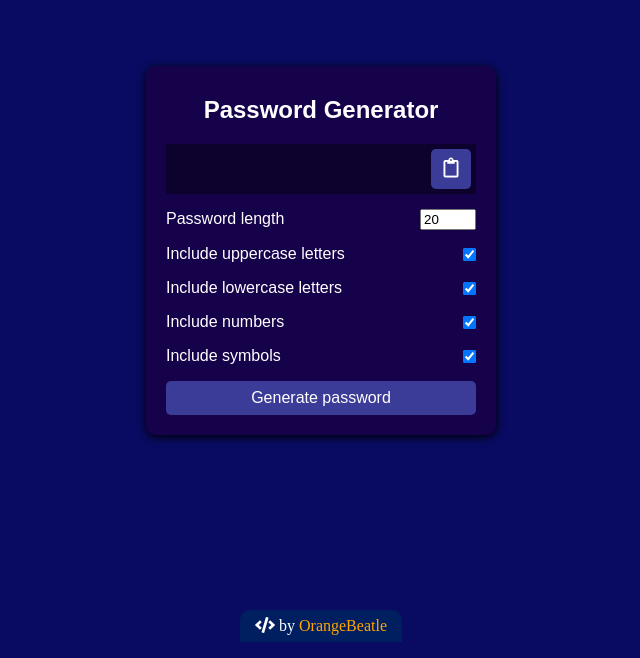
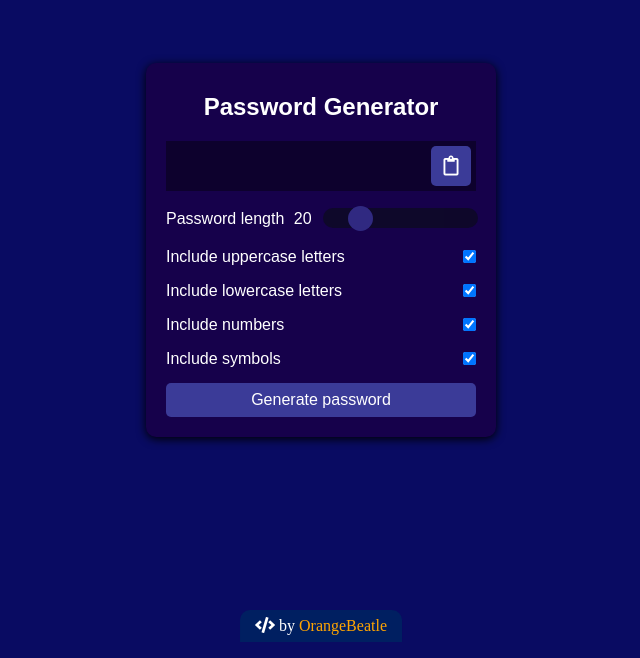
Before and after one commit to Jameszdev/Orange-Password-Generator, a plain HTML site: page index.html in a window 1280 px wide. Shown: the part 158-816 px from the top of the page, without its empty margins (319-959 px from the left). Drawn offline with Linux system fonts and the light colour scheme; a web font is replaced by a local one.

Commit message:
Added a slidebar as password length input

```diff
--- a/index.html
+++ b/index.html
@@ -28,7 +28,11 @@
 	<div class="settings">
 		<div class="setting">
 			<label>Password length</label>
-			<input type="number" id="length" min='4' max='20' value='20' />
+			<span id="selectedValue">20</span>
+			<div class="slidecontainer">
+				<input type="range" min="1" max="100" value="20" class="slider" id="myRange">
+			  </div>
+			<!-- <input type="number" id="length" min='4' max='20' value='20' /> -->
 		</div>
 		<div class="setting">
 			<label>Include uppercase letters</label>
--- a/main.css
+++ b/main.css
@@ -147,3 +147,46 @@ input[type=checkbox] {
 		right: 10px;
 	}
 }
+
+
+.slidecontainer {
+	width: 50%; /* Width of the outside container */
+  }
+
+  /* The slider itself */
+  .slider {
+	-webkit-appearance: none;  /* Override default CSS styles */
+	appearance: none;
+	width: 100%; /* Full-width */
+	height: 20px; /* Specified height */
+	background: #0b0b1d;
+	outline: none; /* Remove outline */
+	opacity: 0.7; /* Set transparency (for mouse-over effects on hover) */
+	-webkit-transition: .2s; /* 0.2 seconds transition on hover */
+	transition: opacity .2s;
+	border-radius: 20px;
+
+  }
+
+  /* Mouse-over effects */
+  .slider:hover {
+	opacity: 1; /* Fully shown on mouse-over */
+  }
+
+  /* The slider handle (use -webkit- (Chrome, Opera, Safari, Edge) and -moz- (Firefox) to override default look) */
+  .slider::-webkit-slider-thumb {
+	-webkit-appearance: none; /* Override default look */
+	appearance: none;
+	width: 25px; /* Set a specific slider handle width */
+	height: 25px; /* Slider handle height */
+	background: #3B3B98; /* Green background */
+	cursor: pointer; /* Cursor on hover */
+	border-radius: 20px;
+  }
+
+  .slider::-moz-range-thumb {
+	width: 25px; /* Set a specific slider handle width */
+	height: 25px; /* Slider handle height */
+	background: #3B3B98; /* Green background */
+	cursor: pointer; /* Cursor on hover */
+  }
--- a/main.js
+++ b/main.js
@@ -1,5 +1,5 @@
 const resultEl = document.getElementById('result');
-const lengthEl = document.getElementById('length');
+const lengthEl = document.getElementById('myRange');
 const uppercaseEl = document.getElementById('uppercase');
 const lowercaseEl = document.getElementById('lowercase');
 const numbersEl = document.getElementById('numbers');
@@ -77,3 +77,12 @@ function getRandomSymbol() {
 	const symbols = '!@#$%^&*(){}[]=<>/,.'
 	return symbols[Math.floor(Math.random() * symbols.length)];
 }
+
+var slider = document.getElementById("myRange");
+var output = document.getElementById("selectedValue");
+output.innerHTML = slider.value; // Display the default slider value
+
+// Update the current slider value (each time you drag the slider handle)
+slider.oninput = function() {
+  output.innerHTML = this.value;
+}
```
